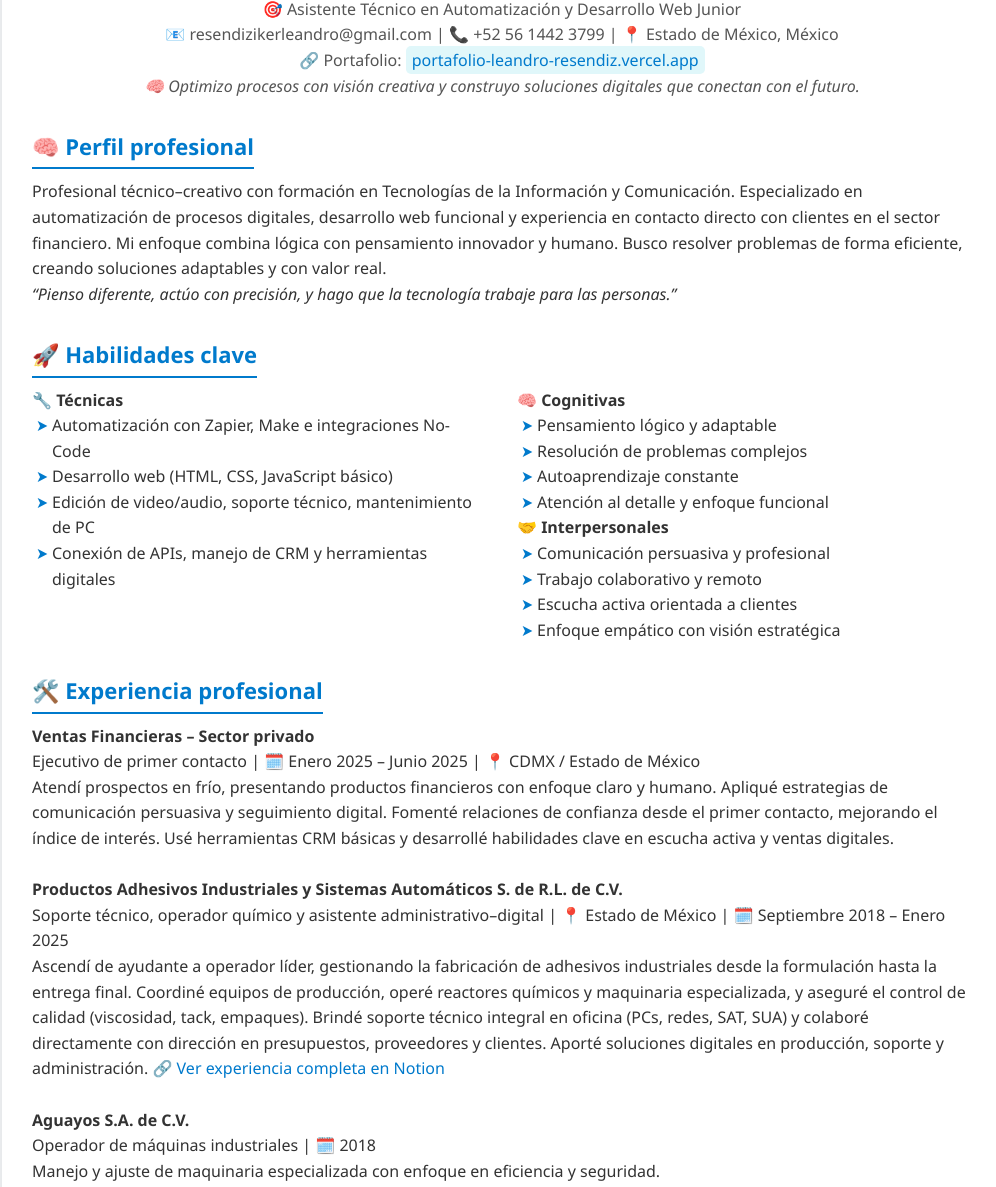
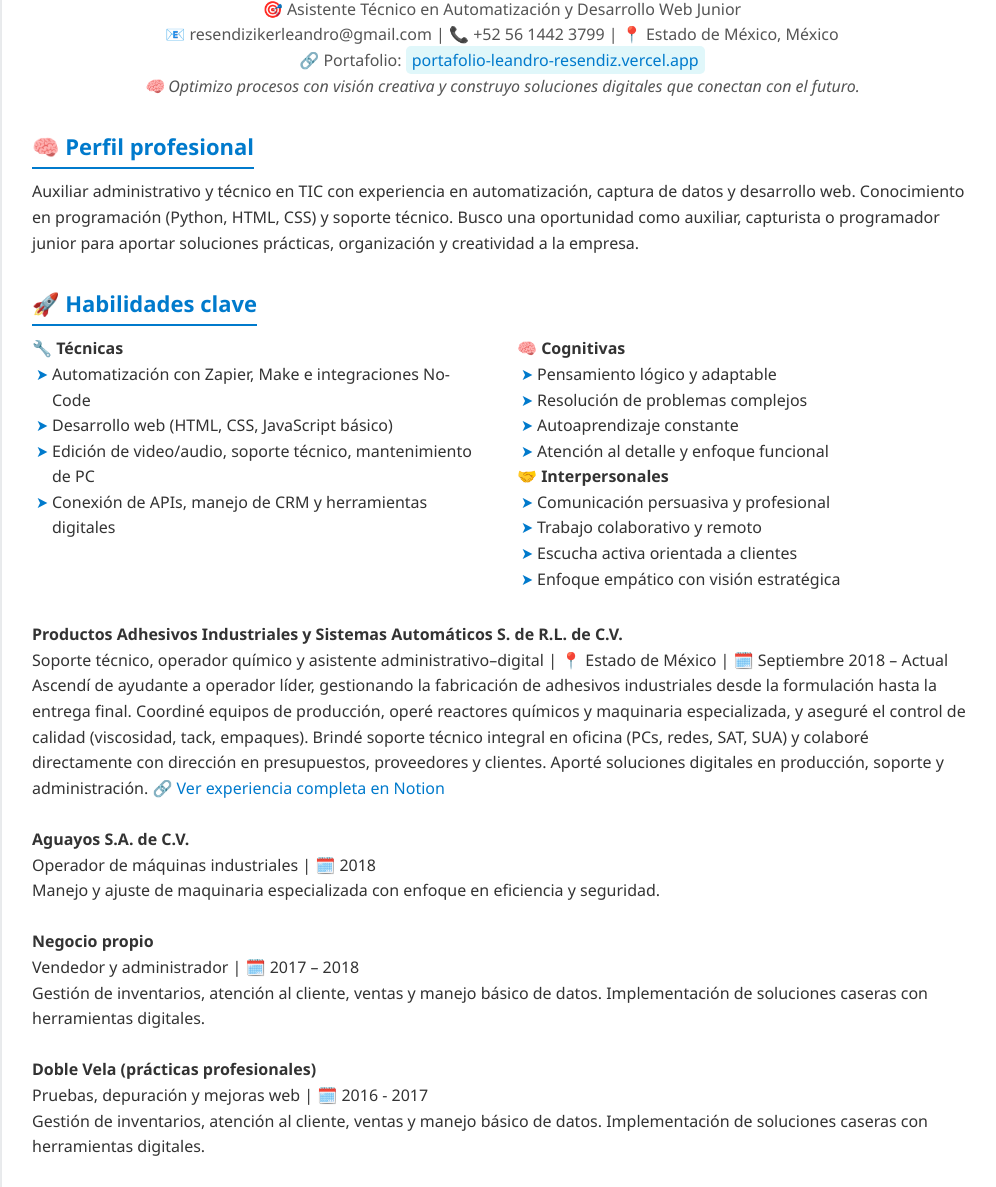
Before and after one commit to Leandro-Resendiz/Portafolio-LeandroResendiz, a plain HTML site: page CV.html in a window 1280 px wide. Shown: the part 98-1285 px from the top of the page, without its empty margins (138-1134 px from the left). Drawn offline with Linux system fonts and the light colour scheme.

Commit message:
Update CV.html

```diff
--- a/CV.html
+++ b/CV.html
@@ -156,11 +156,12 @@ a:hover {
       <p>📧 resendizikerleandro@gmail.com | 📞 +52 56 1442 3799 | 📍 Estado de México, México</p>
       <p>🔗 Portafolio: <span class="highlight"><a href="https://portafolio-leandroresendiz.vercel.app/">portafolio-leandro-resendiz.vercel.app</a></span></p>
       <p><em>🧠 Optimizo procesos con visión creativa y construyo soluciones digitales que conectan con el futuro.</em></p>
-    </div><div class="section">
-  <h2>🧠 Perfil profesional</h2>
-  <p>Profesional técnico–creativo con formación en Tecnologías de la Información y Comunicación. Especializado en automatización de procesos digitales, desarrollo web funcional y experiencia en contacto directo con clientes en el sector financiero. Mi enfoque combina lógica con pensamiento innovador y humano. Busco resolver problemas de forma eficiente, creando soluciones adaptables y con valor real.</p>
-  <p><em>“Pienso diferente, actúo con precisión, y hago que la tecnología trabaje para las personas.”</em></p>
-</div>
+    </div>
+    <div class="section">
+      <h2>🧠 Perfil profesional</h2>
+      <p>Auxiliar administrativo y técnico en TIC con experiencia en automatización, captura de datos y desarrollo web. Conocimiento en programación (Python, HTML, CSS) y soporte técnico. Busco una oportunidad como auxiliar, capturista o programador junior para aportar soluciones prácticas, organización y creatividad a la empresa.
+      </p>
+    </div>
 
 <div class="section">
   <h2>🚀 Habilidades clave</h2>
@@ -194,14 +195,7 @@ a:hover {
 </div>
 
 <div class="section">
-  <h2>🛠️ Experiencia profesional</h2>
-  <p><strong>Ventas Financieras – Sector privado</strong><br>Ejecutivo de primer contacto | 🗓️ Enero 2025 – Junio 2025 | 📍 CDMX / Estado de México<br>
-Atendí prospectos en frío, presentando productos financieros con enfoque claro y humano.
-Apliqué estrategias de comunicación persuasiva y seguimiento digital.
-Fomenté relaciones de confianza desde el primer contacto, mejorando el índice de interés.
-Usé herramientas CRM básicas y desarrollé habilidades clave en escucha activa y ventas
-digitales.</p><br>
-  <p><strong>Productos Adhesivos Industriales y Sistemas Automáticos S. de R.L. de C.V.</strong><br>Soporte técnico, operador químico y asistente administrativo–digital | 📍 Estado de México | 🗓️ Septiembre 2018 – Enero 2025
+<p><strong>Productos Adhesivos Industriales y Sistemas Automáticos S. de R.L. de C.V.</strong><br>Soporte técnico, operador químico y asistente administrativo–digital | 📍 Estado de México | 🗓️ Septiembre 2018 – Actual
 <br> Ascendí de ayudante a operador líder, gestionando la fabricación de adhesivos industriales
 desde la formulación hasta la entrega final. Coordiné equipos de producción, operé reactores químicos
  y maquinaria especializada, y aseguré el control de calidad (viscosidad, tack, empaques). Brindé
@@ -213,20 +207,19 @@ desde la formulación hasta la entrega final. Coordiné equipos de producción,
   🔗 Ver experiencia completa en Notion
  </a>
 
-
 </p>
   <br>
   <p><strong>Aguayos S.A. de C.V.</strong><br>Operador de máquinas industriales | 🗓️ 2018
 <br>  Manejo y ajuste de maquinaria especializada con enfoque en eficiencia y seguridad.
 </p>
 <br>
-  <p><strong>Negocio propio</strong><br>Vendedor y administrador | 🗓️ 2016 – 2018
+  <p><strong>Negocio propio</strong><br>Vendedor y administrador | 🗓️ 2017 – 2018
 <br> Gestión de inventarios, atención al cliente, ventas y manejo básico de datos.
 Implementación de soluciones caseras con herramientas digitales.
 </p>
 
 <br>
-  <p><strong>Doble Vela (prácticas profesionales)</strong><br>Pruebas, depuración y mejoras web | 🗓️ 2016
+  <p><strong>Doble Vela (prácticas profesionales)</strong><br>Pruebas, depuración y mejoras web | 🗓️ 2016 - 2017
 <br>  Gestión de inventarios, atención al cliente, ventas y manejo básico de datos.
 Implementación de soluciones caseras con herramientas digitales.
 </p>
@@ -271,6 +264,8 @@ Implementación de soluciones caseras con herramientas digitales.
   </div>
 <section>
   <div class="button-container">
+    <a href="https://portafolio-leandroresendiz.vercel.app" class="back-button" >Volver al Portafolio </a>
+    </br>
     <a href="/index.html" class="back-button" >Volver al Portafolio Futurista</a>
   </div>
   </section>
```
